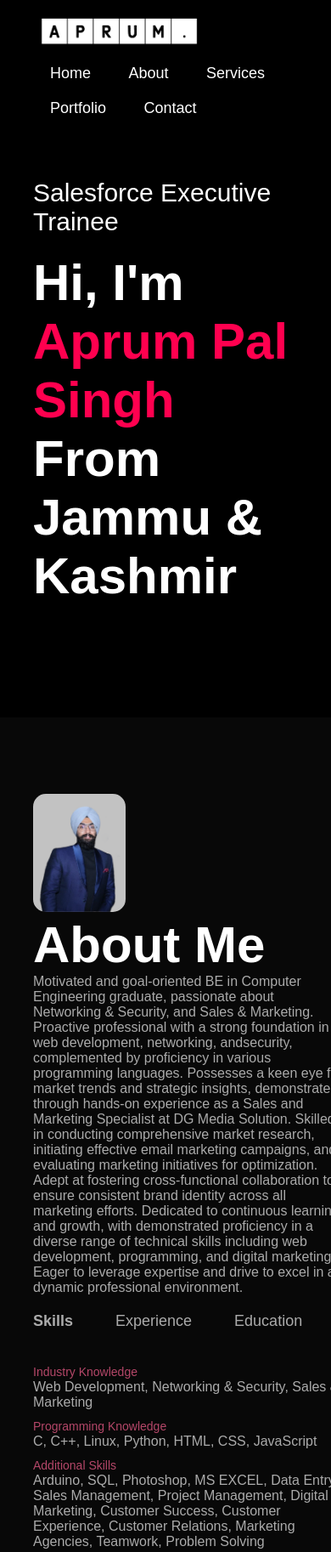
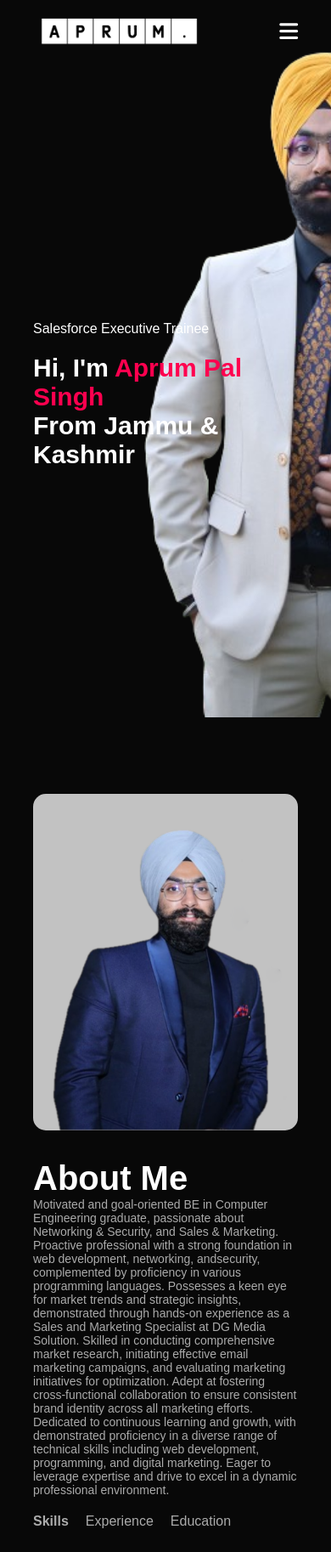
Before and after one commit to manav169/APS_Portfolio, a plain HTML site: page index.html in a window 390 px wide. Shown: the top 1826 px of the page at 85% size. Drawn offline with Linux system fonts and the light colour scheme.

Commit message:
responsive

```diff
--- a/index.html
+++ b/index.html
@@ -5,6 +5,7 @@
     <meta name="viewport" content="width=device-width, initial-scale=1.0" />
     <title>Aprum's Portfolio</title>
     <link rel="stylesheet" href="style.css" />
+    <script src="https://kit.fontawesome.com/5f24a68b41.js" crossorigin="anonymous"></script>
   </head>
   <body>
     <div id="header" class="parallax">
@@ -16,13 +17,15 @@
             src="images/Aprum-logos_white.png"
             alt=""
           />
-          <ul>
+          <ul id="sidemenu">
             <li><a href="#header">Home</a></li>
             <li><a href="#about">About</a></li>
             <li><a href="#services">Services</a></li>
             <li><a href="#portfolio">Portfolio</a></li>
             <li><a href="#contact">Contact</a></li>
+            <i class="fa-solid fa-xmark" onclick="closemenu()"></i>
           </ul>
+          <i class="fa-solid fa-bars" onclick="openmenu()"></i>
         </nav>
         <div class="header-text">
           <p>Salesforce Executive Trainee</p>
@@ -168,7 +171,7 @@
 
     <!-- ***************contact********* -->
     <br>
-    <center><a href="images/APRUM PAL SINGH_RESUME (1).pdf" download class="btn btn2">Download CV</a></center>
+    <center><a href="images/APRUM PAL SINGH_RESUME (1).pdf" download class="btn btn2"><i class="fa-solid fa-cloud-arrow-down"></i>  Download CV </a></center>
     <br>
 
     <div id="contact">
@@ -176,8 +179,14 @@
         <div class="row">
           <div class="contact-left">
              <h1 class="sub-title">Contact me</h1>
-             <p>aprumbali1725@gmail.com</p>
-             <p>+91-9596827490</p>
+             <p><i class="fa-regular fa-envelope"></i> aprumbali1725@gmail.com</p>
+             <p><i class="fa-solid fa-phone"></i> +91-9596827490</p>
+             <p>
+              <a href="https://www.linkedin.com/in/aprum-pal-singh-775103172/"><i class="fa-brands fa-linkedin">  </i></a>
+              <a href=""><i class="fa-brands fa-square-github"></i></a>
+              <a href="https://www.instagram.com/__sardarsaab_/"><i class="fa-brands fa-instagram"></i></a>
+              <a href=""><i class="fa-brands fa-facebook"></i></a>
+             </p>
 
           </div>
 
@@ -208,5 +217,16 @@
         document.getElementById(tabname).classList.add("active-tab");
       }
     </script>
+    <script>
+
+      var sidemenu = document.getElementById("sidemenu");
+
+      function openmenu(){
+        sidemenu.style.right="0";
+      }
+      function closemenu(){
+        sidemenu.style.right="-200px";
+      }
+    </script>
   </body>
 </html>
--- a/style.css
+++ b/style.css
@@ -240,3 +240,74 @@
     font-size: 18px;
     border-radius: 6px;
 }
+
+/* -----------------------css for small screens-------------------- */
+
+nav .fa-solid{
+    display: none;
+}
+@media screen and (max-width: 600px) {
+    #header{
+        background-image: url(images/main.png);
+        background-position: -20%;
+        background-attachment: fixed;
+    }
+    .header-text{
+        margin-top: 100%;
+        font-size: 16px;
+    }
+    .header-text h1{
+        font-size: 30px;
+    }
+    nav .fa-solid{
+        display: block;
+        font-size: 25px;
+    }
+    nav ul{
+        background: #ff004f;
+        position: fixed;
+        top:0;
+        right: -200px;
+        width: 200px;
+        height:100%;
+        padding-top: 50px;
+        z-index: 2;
+        transition: 0.5s;
+    }
+    nav ul li{
+        display:block;
+        margin-top: 25px;
+    }
+
+    nav ul .fa-solid{
+        position: absolute;
+        top:25px;
+        left: 25px;
+        cursor:pointer;
+    }
+    .sub-title{
+        font-size: 40px;
+    }
+    .about-col-1, .about-col-2{
+        flex-basis: 100%;
+    }
+     .about-col-1{
+            margin-bottom: 30px;
+        }
+    .about-col-2{
+        font-size: 14px;
+    }
+    .tab-links{
+        font-size: 16px;
+        margin-right: 20px ;
+    }
+
+    .contact-left, .contact-right{
+        flex-basis: 100%;
+    }
+/*
+    .copyright{
+        font-size: 40px;
+    } */
+
+}
```
